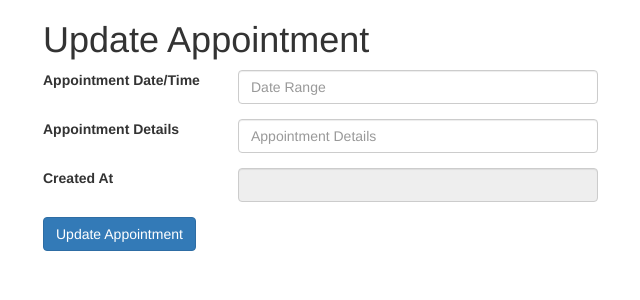
After one commit to waltertschwe/appt, a PHP site: template templates/appointment-edit.phtml in a window 1280 px wide. The commit adds this page. Shown: the top 300 px of the page, without its empty margins (27-667 px from the left). Run offline with PHP 8.4, Linux system fonts and the light colour scheme; the template is opened without the code that fills it, so the values that code supplies are empty; some libraries are stand-ins or nearby versions.

Commit message:
update single appointment working

```diff
--- a/App/Controllers/UserController.php
+++ b/App/Controllers/UserController.php
@@ -22,7 +22,6 @@ class UserController
 
 		// response to return to view
 		$response = $this->view->render( $response, "user-profile.phtml", ["user" => $userData] );
-
 		return $response;
 	}
 
@@ -33,6 +32,7 @@ class UserController
 		// update user
 		$userId = $this->user_service->updateUser( $data );
 
+		// redirect to user profile
 		$response = $response->withRedirect("/user/profile/" . $userId);
 		return $response;
 
--- a/src/routes.php
+++ b/src/routes.php
@@ -29,3 +29,9 @@ $app->get('/appointment/create', 'App\Controllers\AppointmentController:create')
 
 // Handle Appointment Create
 $app->post('/appointment/create', 'App\Controllers\AppointmentController:postAppointment');
+
+// Handle Appointment Create
+$app->get('/appointment/[{id}]', 'App\Controllers\AppointmentController:getAppointment');
+
+// Update Appointment
+$app->post('/appointment/', 'App\Controllers\AppointmentController:updateAppointment');
--- /dev/null
+++ b/templates/appointment-edit.phtml
@@ -0,0 +1,58 @@
+<!DOCTYPE html>
+<html>
+	<head>
+		<meta charset="utf-8"/>
+		<title>Appointment Update</title>
+		<script type="text/javascript" src="//cdn.jsdelivr.net/jquery/1/jquery.min.js"></script>
+		<script type="text/javascript" src="//cdn.jsdelivr.net/momentjs/latest/moment.min.js"></script>
+		<link rel="stylesheet" type="text/css" href="//cdn.jsdelivr.net/bootstrap/3/css/bootstrap.css" />
+
+		<!-- Include Date Range Picker -->
+		<script type="text/javascript" src="//cdn.jsdelivr.net/bootstrap.daterangepicker/2/daterangepicker.js"></script>
+		<link rel="stylesheet" type="text/css" href="//cdn.jsdelivr.net/bootstrap.daterangepicker/2/daterangepicker.css" />
+
+	</head>
+	<body>
+	<div class="container">
+		<?php if ($_SERVER['HTTP_REFERER']) { ?>
+		<div class="alert alert-success" role="alert">
+			<strong>Congratulations!</strong> Your appointment has been updated.
+		</div>
+		<?php } ?>
+		<h1>Update Appointment</h1>
+		<form method="POST" action="/appointment/" />
+			<div class="form-group row">
+				<label for="lgFormGroupInput" class="col-sm-2 col-form-label col-form-label-lg">Appointment Date/Time</label>
+				<div class="col-sm-4">
+					<input type="text" value="<?php echo $appointment->getAppointmentDateTime(); ?>" class="form-control form-control-lg" id="date-range" placeholder="Date Range" name="date-range" />
+				</div>
+			</div>
+			<div class="form-group row">
+			<label for="lgFormGroupInput" class="col-sm-2 col-form-label col-form-label-lg">Appointment Details</label>
+			<div class="col-sm-4">
+				<input type="text" value="<?php echo $appointment->getAppointmentDetails(); ?>" name="appt-details" class="form-control form-control-lg" id="appt-detail" placeholder="Appointment Details" />
+				</div>
+			</div>
+			<script type="text/javascript">
+			$(function() {
+				$('input[name="date-range"]').daterangepicker({
+					timePicker: true,
+					timePickerIncrement: 30,
+					locale: {
+						format: 'MM/DD/YYYY h:mm A'
+					}
+				});
+			});
+			</script>
+			<div class="form-group row">
+			<label for="example-datetime-local-input" class="col-sm-2 col-form-label col-form-label-sm">Created At</label>
+			<div class="col-sm-4">
+				<input type="text" name="created-at" value="<?php echo $appointment->getCreatedAt()->format('Y-m-d H:i:s'); ?>" class="form-control form-control-sm" value="" id="created-at" readonly>
+			</div>
+			</div>
+			<input type="hidden" name="appointment-id" value="<?php echo $appointment->getAppointmentId(); ?>" />
+			<button type="submit" class="btn btn-primary">Update Appointment</button>
+		</form>
+	</div>
+	</body>
+</html>
```
Also changed, not shown: App/Controllers/AppointmentController.php (+26 -1 lines), App/Services/AppointmentService.php (+28 -1 lines), templates/appointment-index.phtml (+16 -0 lines).
